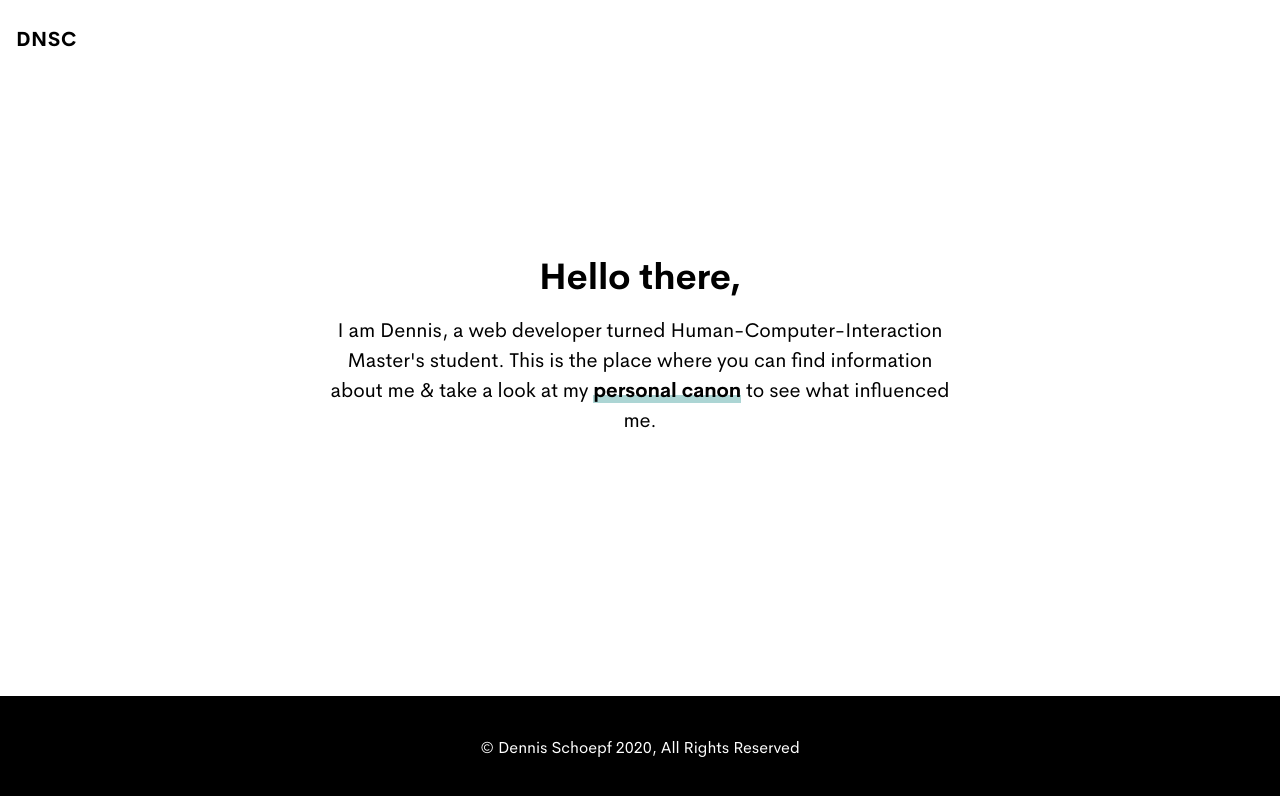
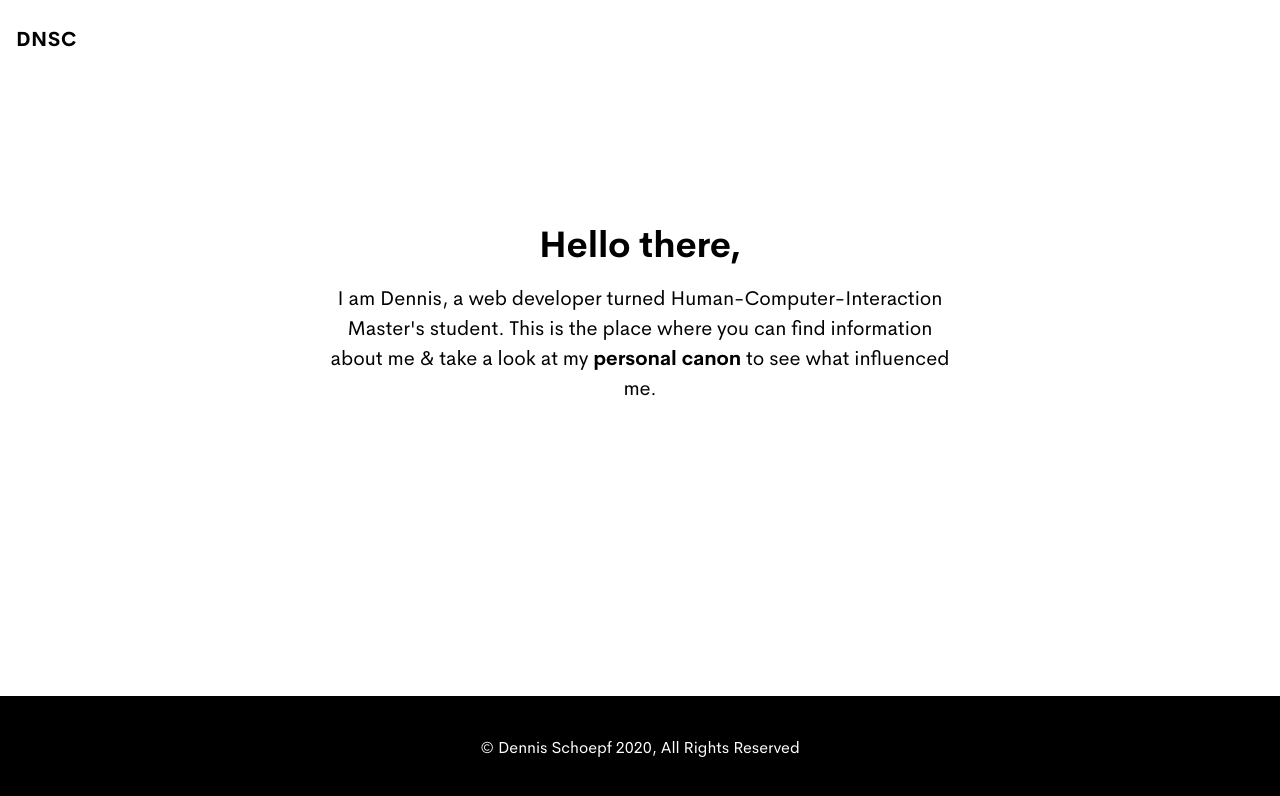
Before and after one commit to dennisschoepf/dnsc.io, a Next.js app: page / in a window 1280 px wide. Shown: the top 796 px of the page. Built offline with nearby package versions, Linux system fonts and the light colour scheme.

Commit message:
Change accent color

```diff
--- a/components/CanonThumbnail.js
+++ b/components/CanonThumbnail.js
@@ -4,7 +4,7 @@ const CanonThumbnail = ({ headline, description, href, topics }) => (
     href={href}
     target="_blank"
   >
-    <h3 className="text-white bg-black p-4 text-xl font-bold underline group-hover:bg-teal-600">
+    <h3 className="text-white bg-black p-4 text-xl font-bold underline group-hover:bg-red-700">
       {headline}
     </h3>
     <p className="m-0 p-4 flex-grow">{description}</p>
--- a/components/Hero.js
+++ b/components/Hero.js
@@ -4,7 +4,7 @@ import Paragraph from './Paragraph';
 import Container from './Container';
 
 export default ({ headline, children, reducedMt }) => (
-  <Container className={`${reducedMt ? 'mt-16' : 'mt-40'} text-center`}>
+  <Container className={`mt-16 md:mt-32 text-center`}>
     <Headline>{headline}</Headline>
     <div className="mx-auto lg:w-6/12">{children}</div>
   </Container>
--- a/components/StyledLink.js
+++ b/components/StyledLink.js
@@ -2,11 +2,6 @@ import Link from 'next/link';
 
 export default ({ children, href }) => (
   <Link href={href}>
-    <a className="relative text-hover-effect">
-      <span className="text-hover-effect-text relative z-20 font-bold">
-        {children}
-      </span>
-      <span className="text-hover-effect-bg absolute bg-teal-600 shadow-lg rounded -my-2 -mx-4 top-0 right-0 left-0 bottom-0"></span>
-    </a>
+    <a className="font-bold hover:underline hover:text-red-500">{children}</a>
   </Link>
 );
--- a/styles/index.css
+++ b/styles/index.css
@@ -22,36 +22,6 @@
   background: #38b2ac; /* WebKit/Blink Browsers */
 }
 
-/* Text Link hover effects */
-@media (max-width: 768px) {
-  .text-hover-effect:hover .text-hover-effect-bg {
-    display: none;
-  }
-
-  .nav-link-hover-none:hover {
-    background: transparent;
-    color: black;
-    box-shadow: none;
-  }
-}
-
-.text-hover-effect-text {
-  box-shadow: inset 0 -8px 0 rgba(49, 151, 149, 0.4);
-}
-
-.text-hover-effect-bg {
-  display: none;
-}
-
-.text-hover-effect:hover .text-hover-effect-bg {
-  display: block;
-}
-
-.text-hover-effect:hover .text-hover-effect-text {
-  color: white;
-  box-shadow: none;
-}
-
 .grid-eq-height {
   grid-auto-rows: 1fr;
 }
```
